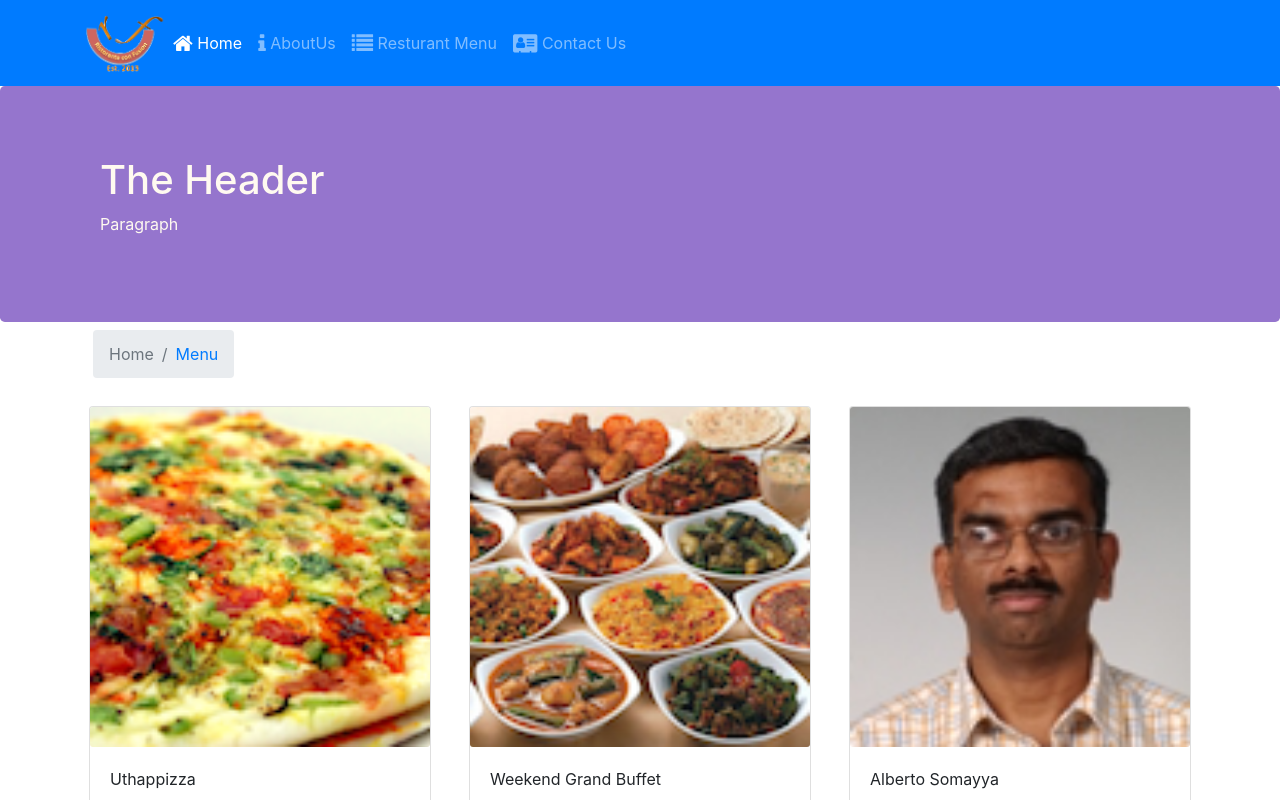
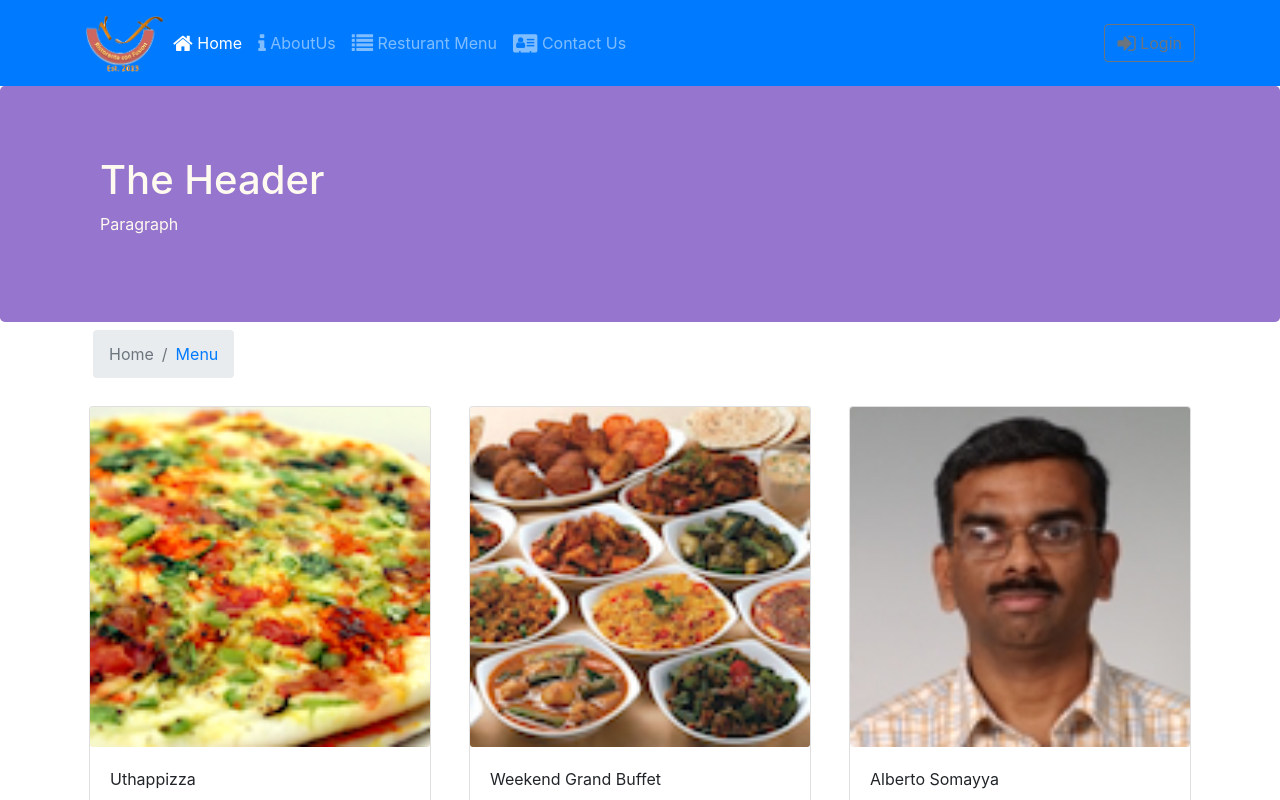
Before and after one commit to yossef-khaled/Menu-App, a React (Create React App) app: page /home in a window 1280 px wide. Shown: the top 800 px of the page. Built offline with nearby package versions, Linux system fonts and the light colour scheme.

Commit message:
Simple modal element.

```diff
--- a/src/Components/HeaderComponent.jsx
+++ b/src/Components/HeaderComponent.jsx
@@ -1,16 +1,23 @@
 import React, { Component } from 'react';
-import { Navbar, NavbarBrand, Nav, NavbarToggler, Collapse, NavItem, Jumbotron } from 'reactstrap';
+import { Navbar, NavbarBrand, Nav, NavbarToggler, Collapse, NavItem, Jumbotron, Button, Modal, ModalHeader, ModalBody} from 'reactstrap';
 import { NavLink } from 'react-router-dom';
 import { findAllByTestId } from '@testing-library/react';
 
 class Header extends Component {
     state = {
-        isNavOpen : false
+        isNavOpen: false,
+        isModalOpen: false
     };
 
     toggleNavbar = () => {
         this.setState({
             isNavOpen : !this.state.isNavOpen
+        });
+    }
+
+    toggleModal = () => {
+        this.setState({
+            isModalOpen : !this.state.isModalOpen
         });
     }
 
@@ -48,6 +55,13 @@ class Header extends Component {
                                 </NavLink>
                             </NavItem>
                         </Nav>
+                        <Nav className="ml-auto" navbar>
+                            <NavItem>
+                                <Button outline onClick={this.toggleModal}>
+                                    <span className="fa fa-sign-in fa-lg color-white"></span> Login
+                                </Button>
+                            </NavItem>
+                        </Nav>
                     </Collapse>
                   </div>
                 </Navbar>
@@ -61,6 +75,14 @@ class Header extends Component {
                         </div>
                     </div>
                 </Jumbotron>
+                <Modal isOpen={this.state.isModalOpen} toggle={this.toggleModal}>
+                    <ModalHeader toggle={this.toggleModal}>
+                        Login
+                    </ModalHeader>
+                    <ModalBody>
+
+                    </ModalBody>
+                </Modal>
             </React.Fragment>
          );
     }
```
